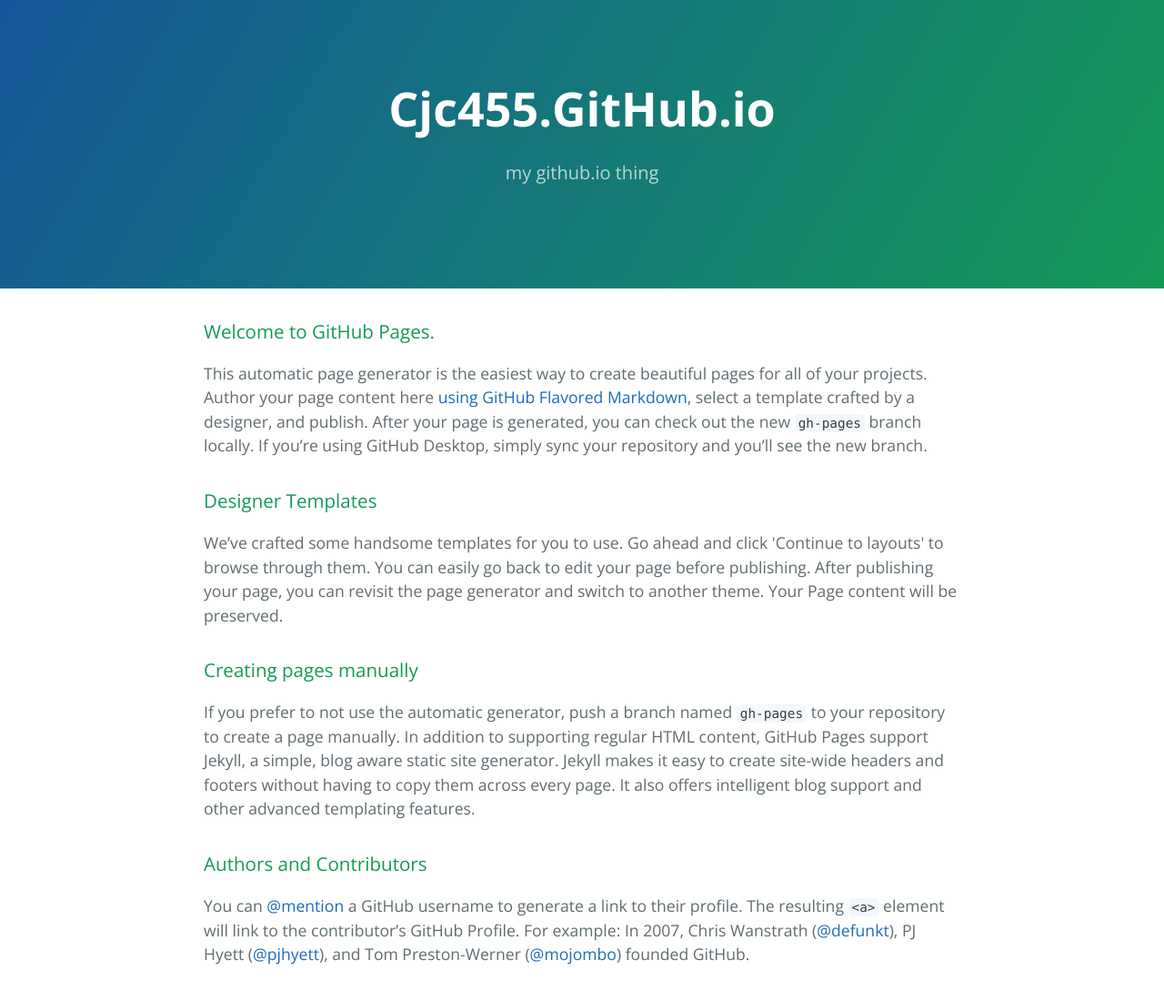
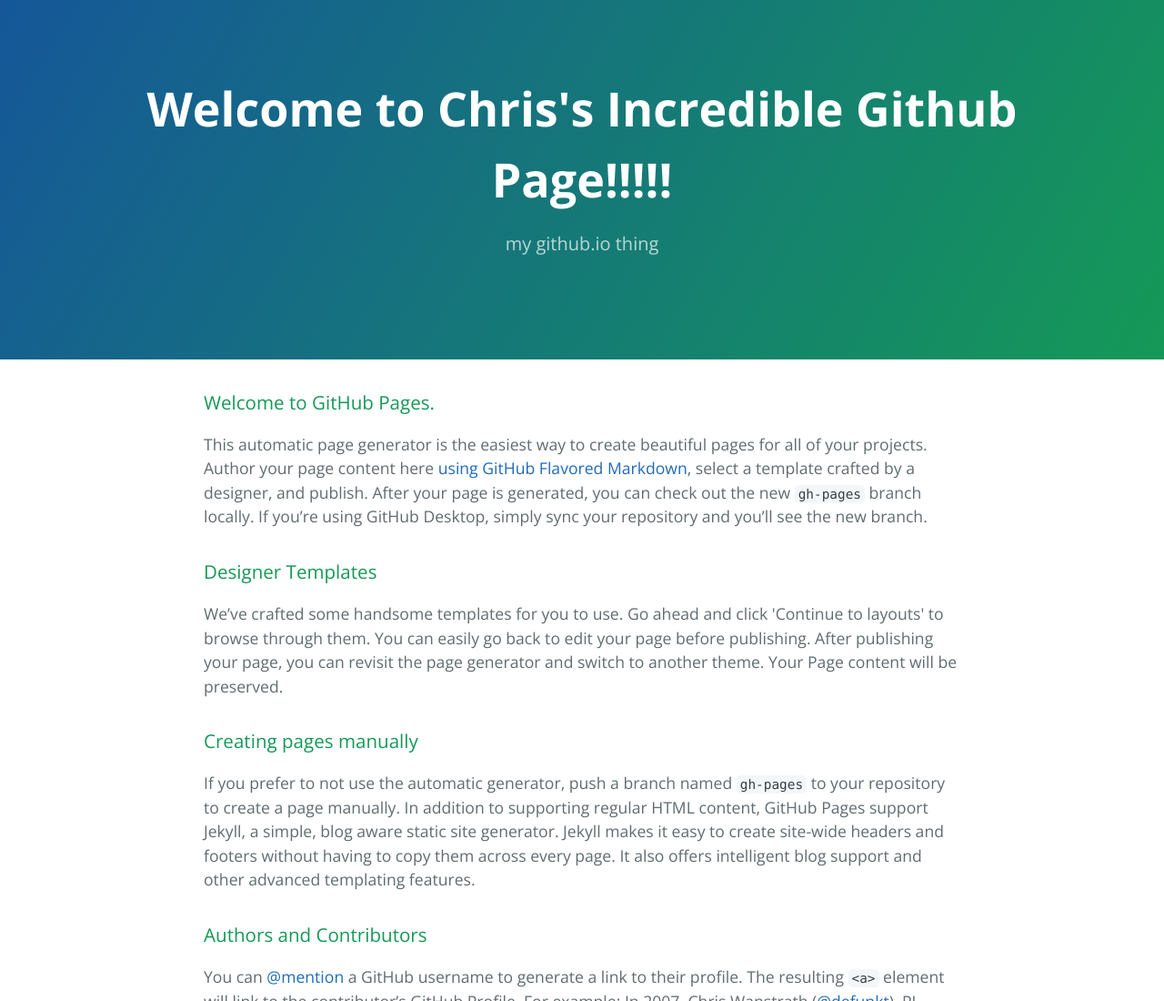
Before and after one commit to cjc455/cjc455.github.io, a plain HTML site: page index.html in a window 1280 px wide. Shown: the top 1100 px of the page at 91% size. Drawn offline with nearby package versions, Linux system fonts and the light colour scheme.

Commit message:
Edit Name
Edit the name of the h1

```diff
--- a/index.html
+++ b/index.html
@@ -11,7 +11,7 @@
   </head>
   <body>
     <section class="page-header">
-      <h1 class="project-name">Cjc455.GitHub.io</h1>
+      <h1 class="project-name">Welcome to Chris's Incredible Github Page!!!!!</h1>
       <h2 class="project-tagline">my github.io thing</h2>
     </section>
 
```
